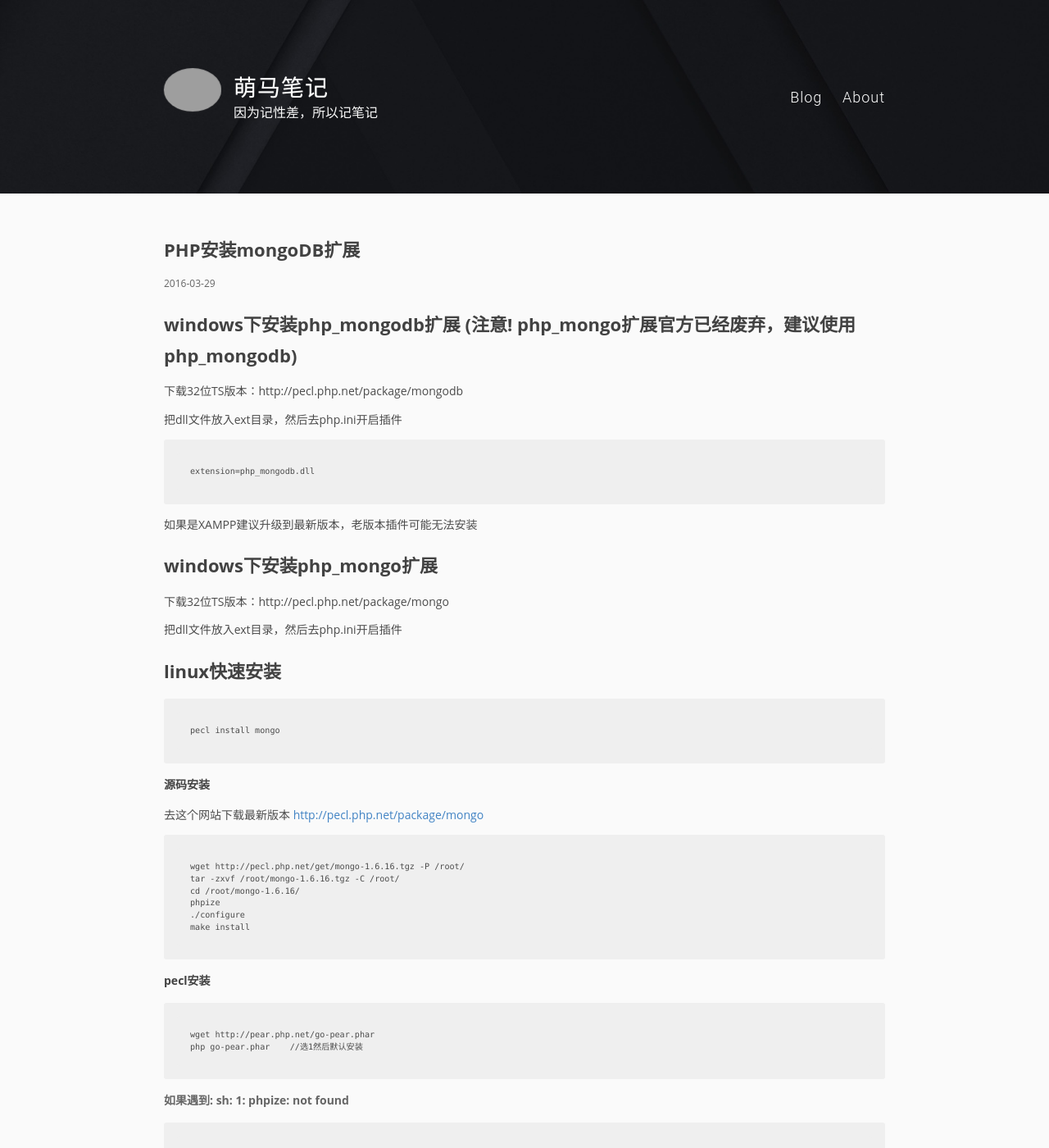
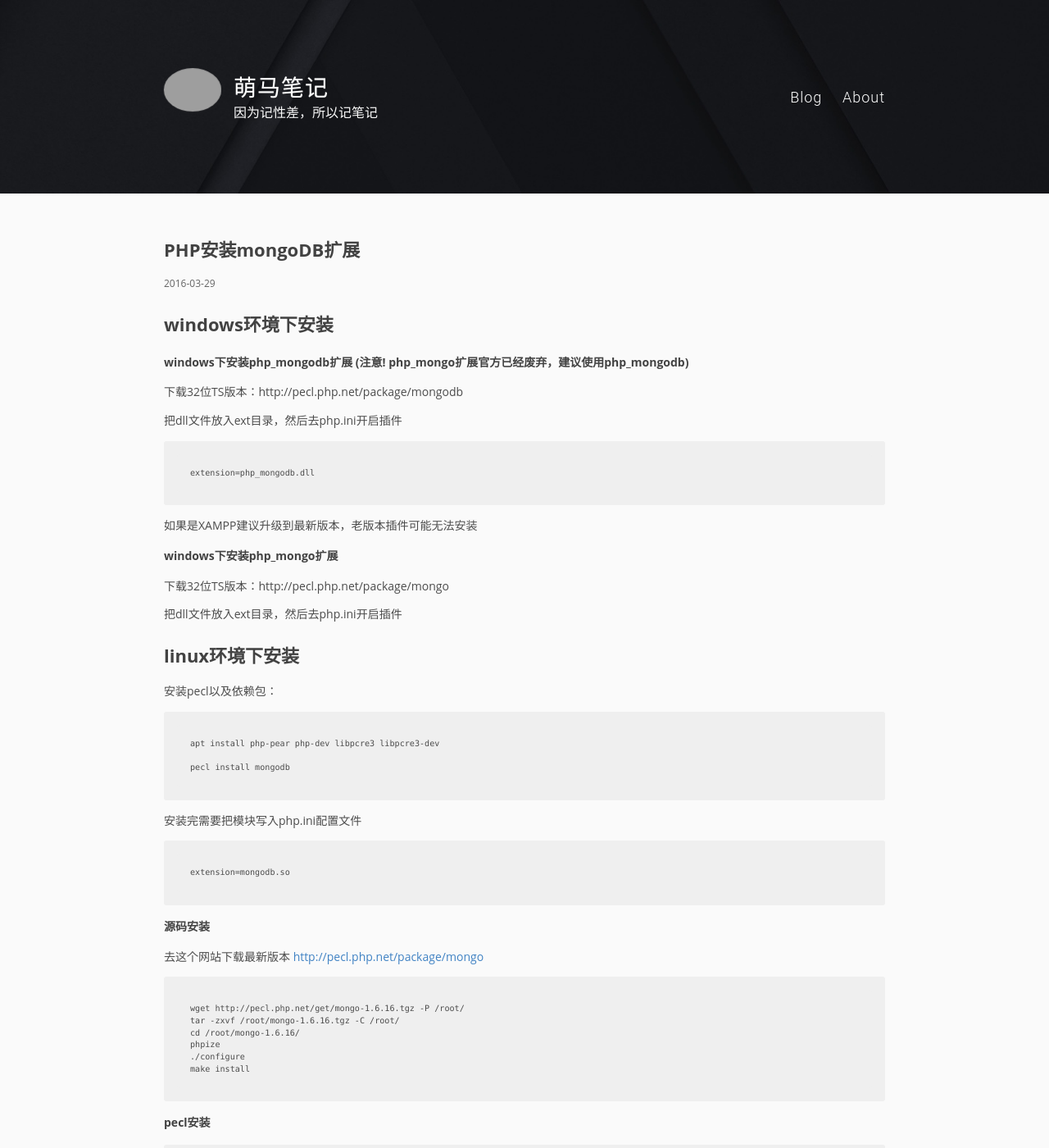
Before and after one commit to pingmalu/pingmalu.github.io, a Jekyll site: the page built from _posts/2016-03-29-PHP安装mongoDB扩展.md, in a window 1280 px wide and 1400 px high. Shown: the whole window at 82% size. Built offline with Jekyll 4.4.1, drawn with Linux system fonts in a browser that asks for light colours; nearby versions of some CDN libraries; grey boxes are pictures that could not be loaded.

Commit message:
'update'

```diff
--- a/_posts/2016-03-29-PHP安装mongoDB扩展.md
+++ b/_posts/2016-03-29-PHP安装mongoDB扩展.md
@@ -3,7 +3,9 @@ layout: post
 title: PHP安装mongoDB扩展
 ---
 
-# windows下安装php_mongodb扩展  (注意! php_mongo扩展官方已经废弃，建议使用php_mongodb)
+# windows环境下安装
+
+### windows下安装php_mongodb扩展  (注意! php_mongo扩展官方已经废弃，建议使用php_mongodb)
 
 下载32位TS版本：http://pecl.php.net/package/mongodb
 
@@ -13,15 +15,24 @@ title: PHP安装mongoDB扩展
 
 如果是XAMPP建议升级到最新版本，老版本插件可能无法安装
 
-# windows下安装php_mongo扩展
+### windows下安装php_mongo扩展
 
 下载32位TS版本：http://pecl.php.net/package/mongo
 
 把dll文件放入ext目录，然后去php.ini开启插件
 
-# linux快速安装
+# linux环境下安装
 
-	pecl install mongo
+安装pecl以及依赖包：
+
+	apt install php-pear php-dev libpcre3 libpcre3-dev
+
+	pecl install mongodb
+
+安装完需要把模块写入php.ini配置文件
+
+	extension=mongodb.so
+
 
 ### 源码安装
 
```
